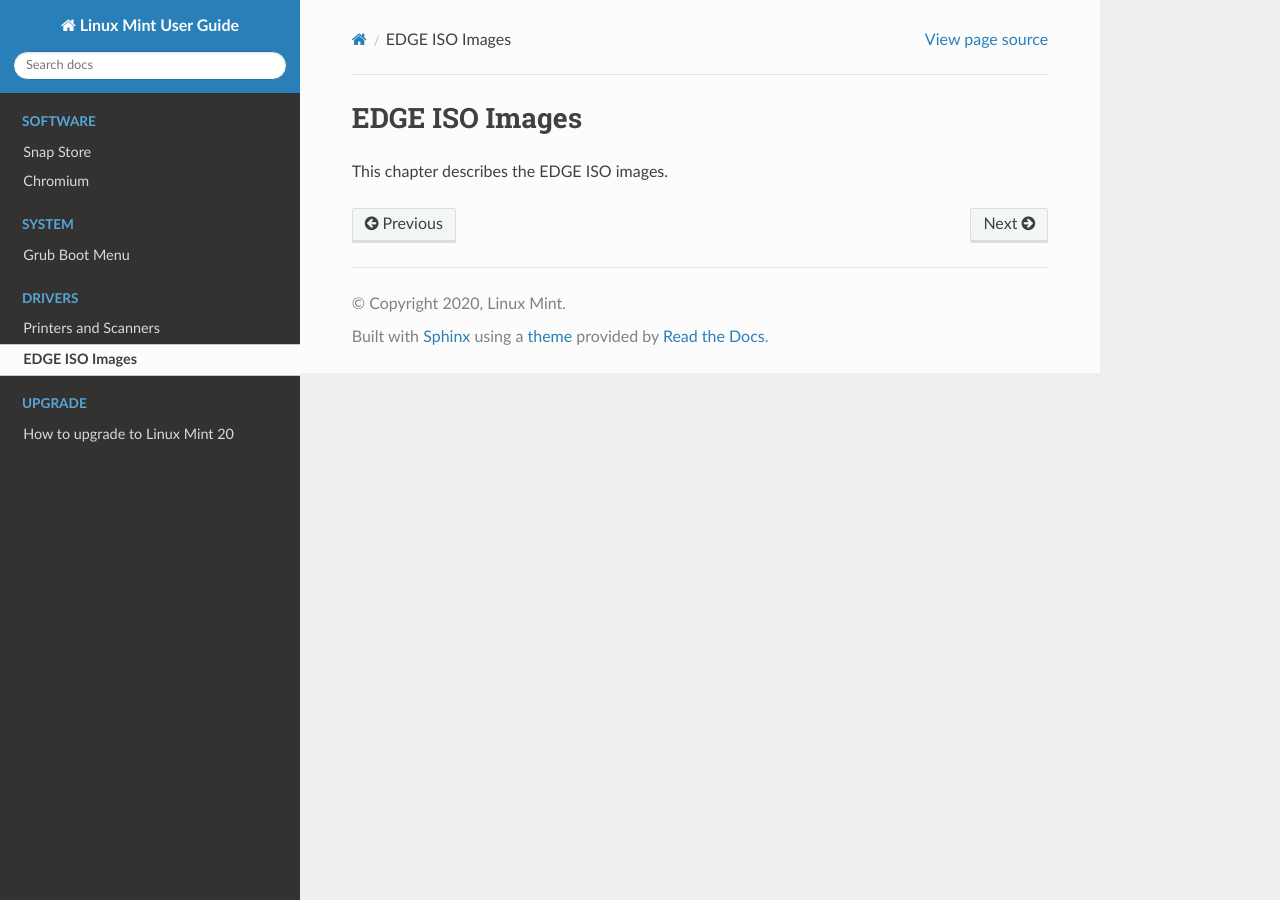
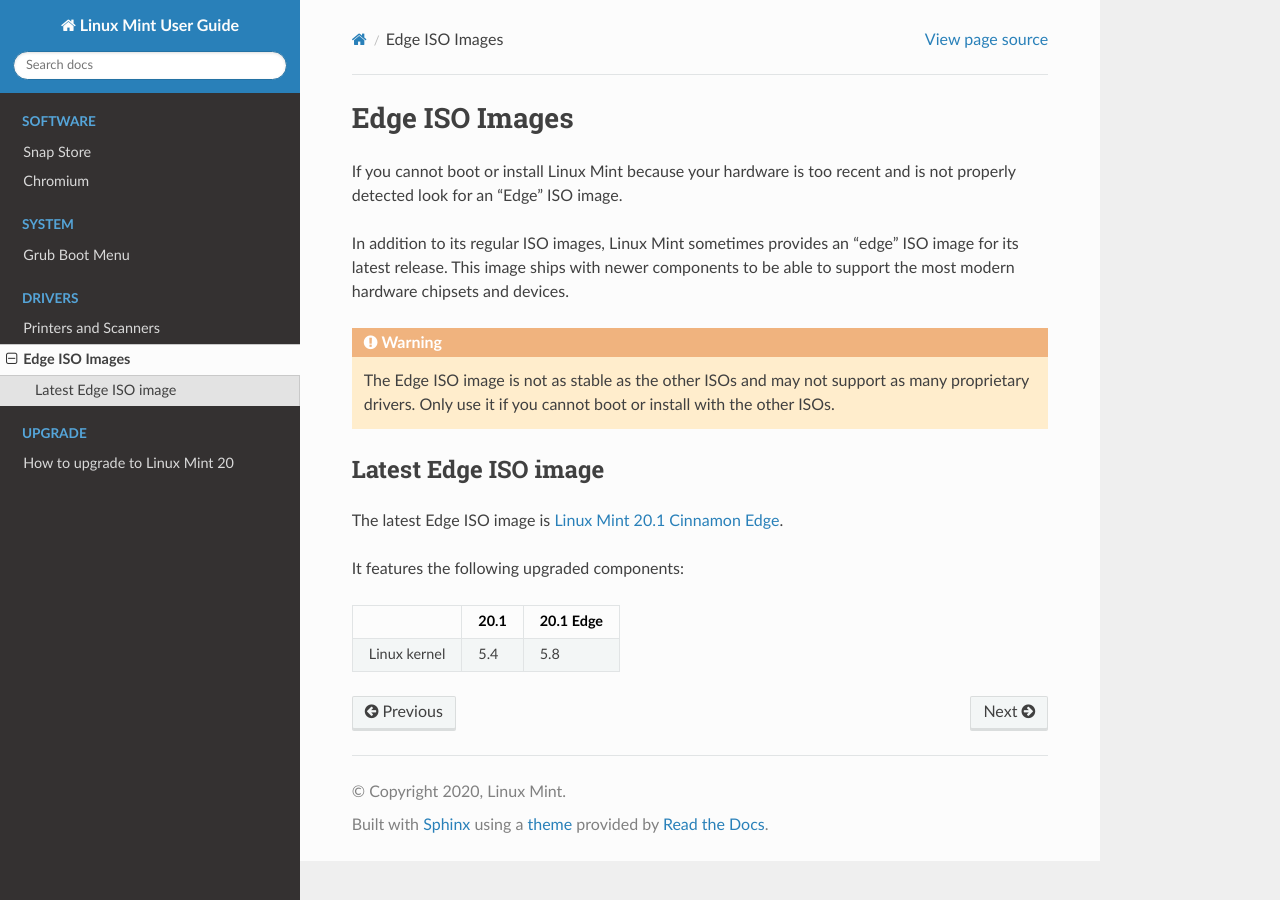
Before and after one commit to linuxmint/doc-user-guide, a Sphinx documentation site: the page built from docs/edge.rst, in a window 1280 px wide. Built offline with Sphinx 7.4.7 and the Read the Docs theme 2.0.0, drawn with Linux system fonts in a browser that asks for light colours.

Commit message:
Update edge.rst

```diff
--- a/docs/edge.rst
+++ b/docs/edge.rst
@@ -1,5 +1,22 @@
 ###############
-EDGE ISO Images
+Edge ISO Images
 ###############
 
-This chapter describes the EDGE ISO images.
+If you cannot boot or install Linux Mint because your hardware is too recent and is not properly detected look for an "Edge" ISO image.
+
+In addition to its regular ISO images, Linux Mint sometimes provides an "edge" ISO image for its latest release. This image ships with newer components to be able to support the most modern hardware chipsets and devices.
+
+.. warning:: The Edge ISO image is not as stable as the other ISOs and may not support as many proprietary drivers. Only use it if you cannot boot or install with the other ISOs.
+
+Latest Edge ISO image
+---------------------
+
+The latest Edge ISO image is `Linux Mint 20.1 Cinnamon Edge <https://www.linuxmint.com/edition.php?id=287>`_.
+
+It features the following upgraded components:
+
++--------------+-------+-----------+
+|              | 20.1  | 20.1 Edge |
++==============+=======+===========+
+| Linux kernel | 5.4   | 5.8       |
++--------------+-------+-----------+
```
